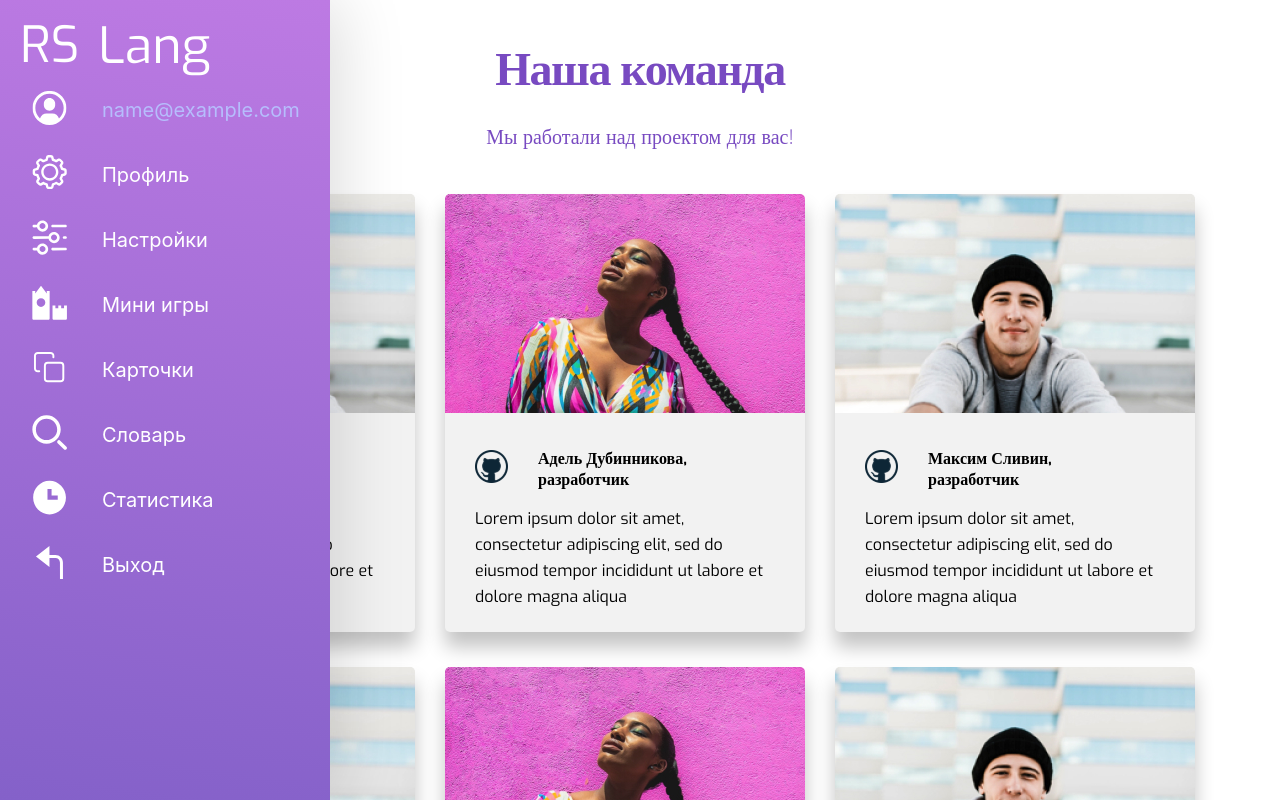
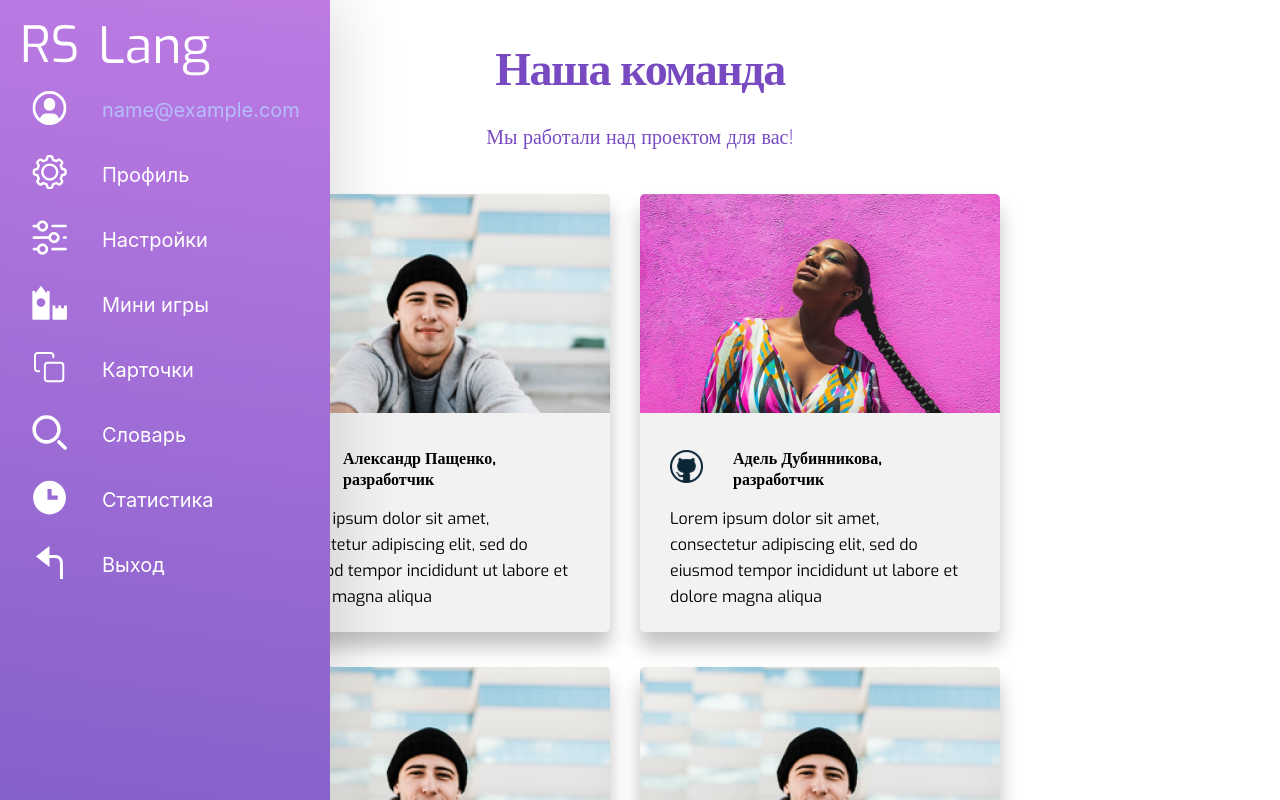
Before and after one commit to adelinyshka/rslang, a React (Create React App) app: page /about in a window 1280 px wide. Shown: the top 800 px of the page. Built offline with nearby package versions, Linux system fonts and the light colour scheme; sample sign-in values are in the browser's storage.

Commit message:
fix: fix cards

```diff
--- a/src/layout/components/About/About.module.css
+++ b/src/layout/components/About/About.module.css
@@ -3,6 +3,8 @@
   justify-content: center;
   flex-wrap: wrap;
   font-family: 'Exo';
+  align-items: center;
+  flex-direction: column;
 }
 
 .AboutHeader {
@@ -30,6 +32,7 @@
   display: flex;
   justify-content: center;
   flex-wrap: wrap;
+  width: 80%;
 }
 
 @media (max-width: 450px) {
```
